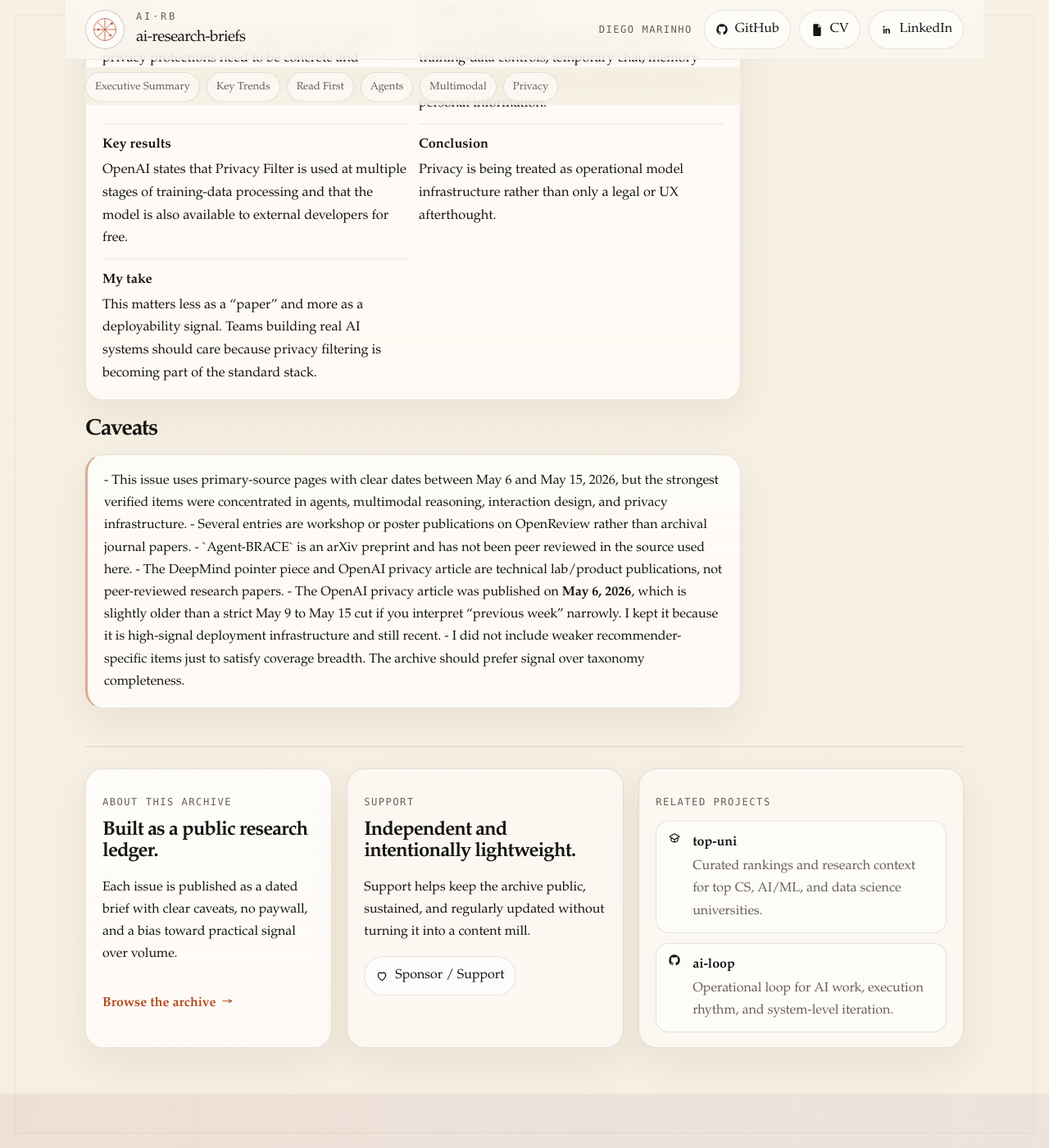
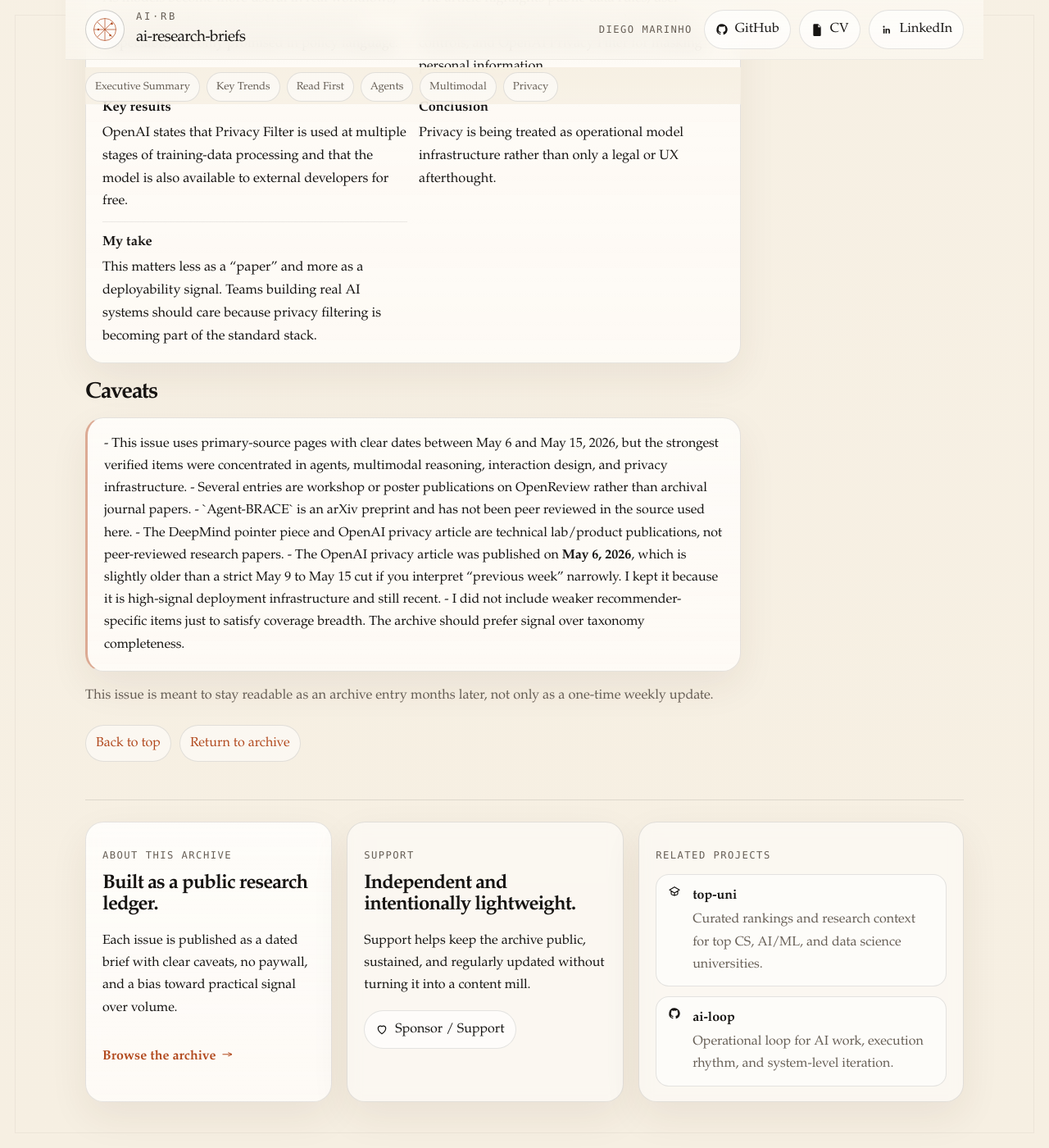
Before and after one commit to dmoliveira/ai-research-briefs, a Jekyll site: the page built from docs/2026/05/2026-05-16.md, in a window 1280 px wide and 1400 px high, scrolled down 8659 px. Shown: the whole window at 82% size. Built offline with Jekyll 4.4.1, drawn with Linux system fonts in a browser that asks for light colours; before the commit the page ends 9993 px from its top, so only the background shows below that; some of the changed text lies outside the part shown.

Commit message:
Fix brief closing navigation flow

```diff
--- a/docs/2026/05/2026-05-16.md
+++ b/docs/2026/05/2026-05-16.md
@@ -30,11 +30,6 @@
     <p><strong>Deliberate omission</strong></p>
     <p>There were fewer clearly standout recommender-specific items in the verified window, so this issue stays narrower instead of padding the list with weaker entries.</p>
   </div>
-</div>
-
-<div class="brief-end-nav">
-  <a href="#executive-summary">Back to top</a>
-  <a href="../../index.html">Return to archive</a>
 </div>
 
 <p class="brief-jump-label">Navigate this issue</p>
@@ -449,3 +444,10 @@
 - I did not include weaker recommender-specific items just to satisfy coverage breadth. The archive should prefer signal over taxonomy completeness.
 
 </div>
+
+<p class="brief-close-note">This issue is meant to stay readable as an archive entry months later, not only as a one-time weekly update.</p>
+
+<div class="brief-end-nav">
+  <a href="#executive-summary">Back to top</a>
+  <a href="../../index.html">Return to archive</a>
+</div>
--- a/docs/assets/style.css
+++ b/docs/assets/style.css
@@ -1092,6 +1092,12 @@
   margin: 1.35rem 0 0;
 }
 
+.brief-close-note {
+  margin: 1rem 0 0;
+  color: var(--muted);
+  font-size: 0.98rem;
+}
+
 .brief-end-nav a {
   display: inline-flex;
   align-items: center;
```
